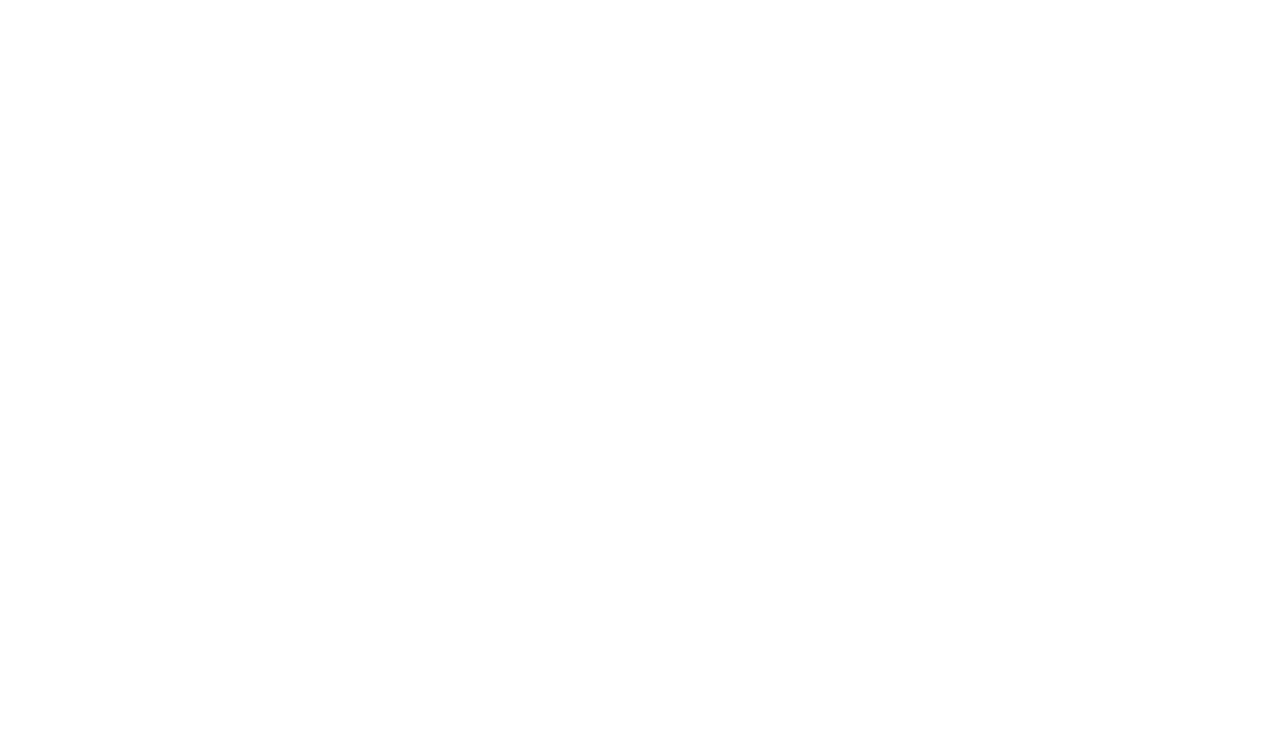
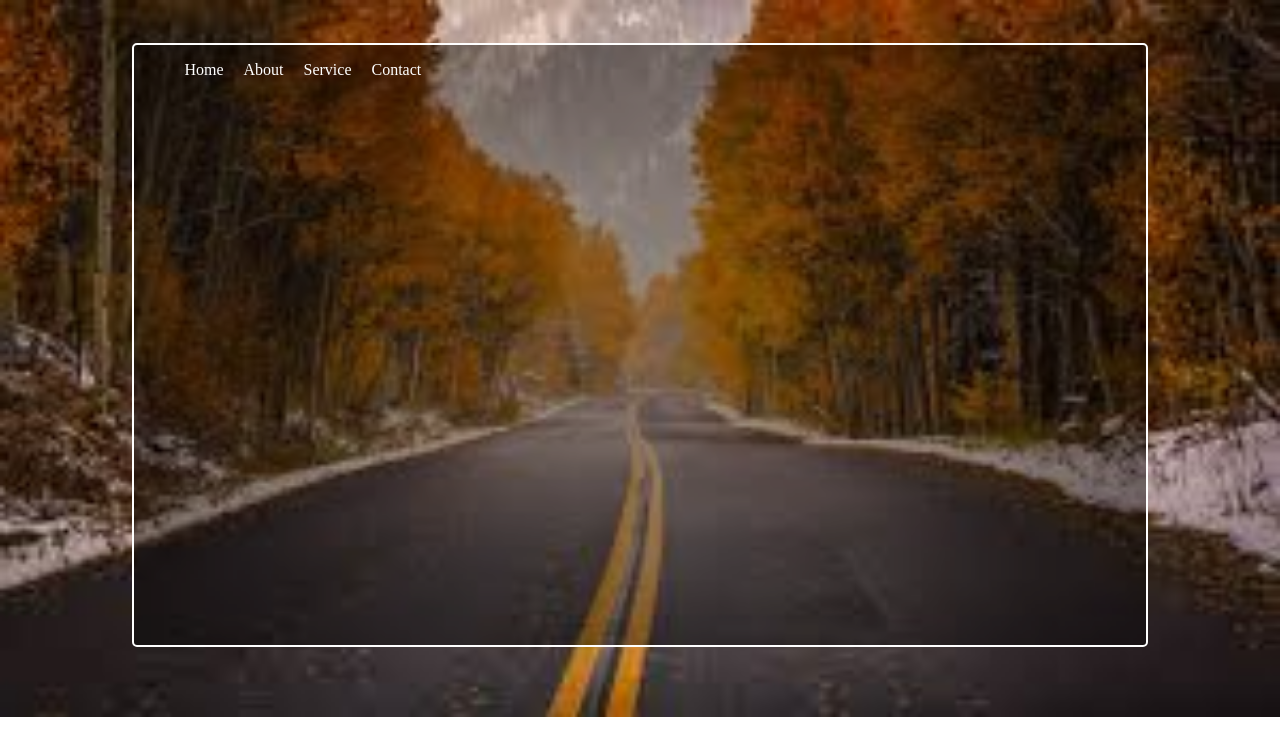
Before and after one commit to jpgitmaster/proj1, a plain HTML site: page index.html in a window 1280 px wide. Drawn offline with Linux system fonts and the light colour scheme.

Commit message:
I change index

```diff
--- a/index.html
+++ b/index.html
@@ -2,7 +2,37 @@
 <html lang="en">
 <head>
 	<meta charset="UTF-8">
-	<title>Document</title>
+	<title>JP's First Project</title>
+	<style>
+		body{
+			background-image: url('assets/img/background.jpg');
+			background-repeat: no-repeat;
+			background-size: cover;
+		}
+		#wrapper{
+			background-color: rgba(0, 0, 0, .4);
+		    overflow: hidden;
+		    min-height: 600px;
+		    width: 80%;
+		    margin: 43px auto;
+		    border: 2px solid #FFF;
+		    border-radius: 5px;
+		}
+		#menu ul li{
+			float: left;
+			list-style: none;
+		}
+		#menu ul li a{
+			text-decoration: none;
+			color: #FFF;
+			padding: 10px;
+		}
+		#menu ul li a:hover{
+			background-color: #0077c0;
+			color: #FFF;
+			border-radius: 5px;
+		}
+	</style>
 </head>
 <body>
 	<div id="wrapper">
@@ -10,7 +40,20 @@
 
 		</div>
 		<div id="menu">
-
+			<ul>
+				<li>
+					<a href="">Home</a>
+				</li>
+				<li>
+					<a href="">About</a>
+				</li>
+				<li>
+					<a href="">Service</a>
+				</li>
+				<li>
+					<a href="">Contact</a>
+				</li>
+			</ul>
 		</div>
 		<div id="content">
 
```
Also changed, not shown: assets/img/background.jpg (added).
